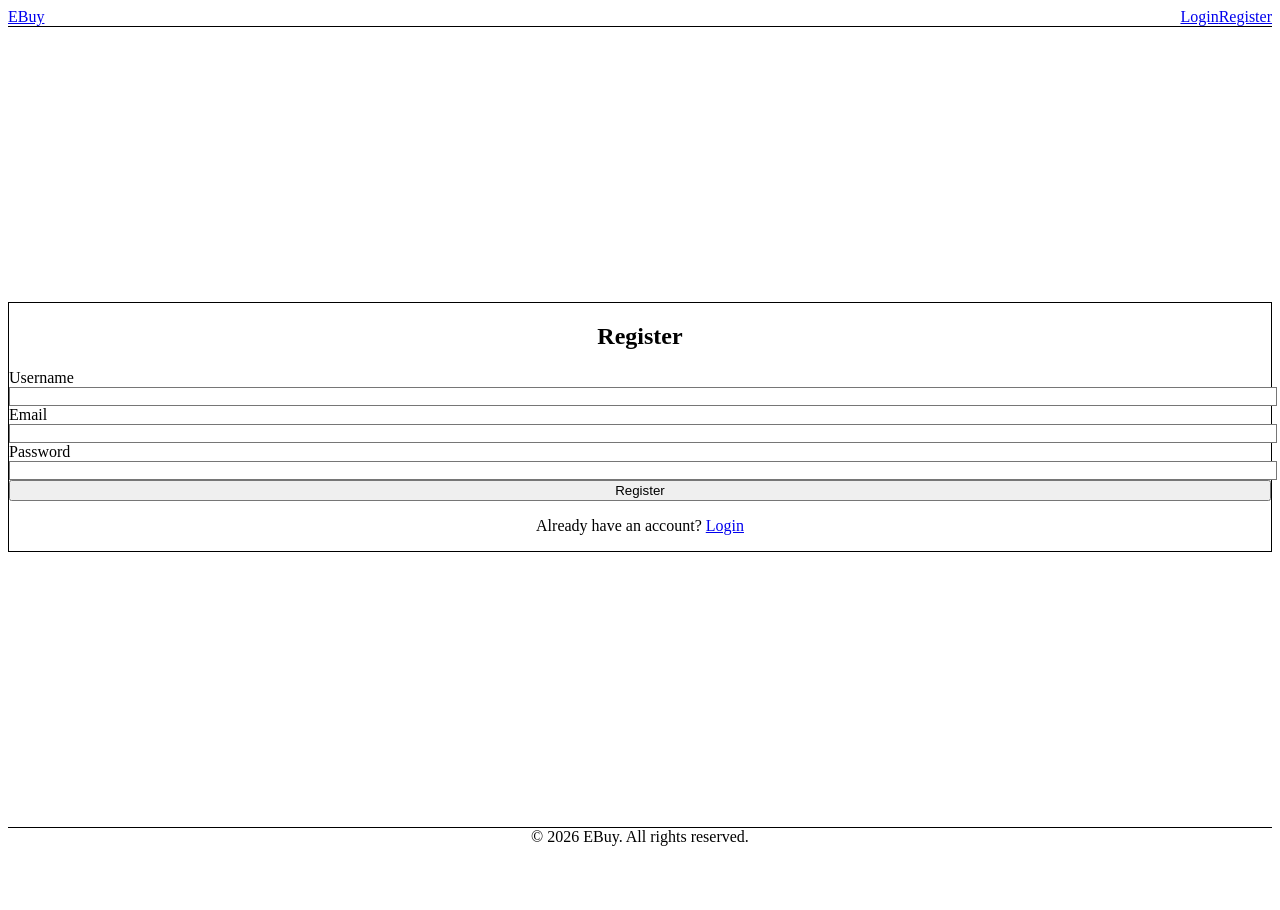
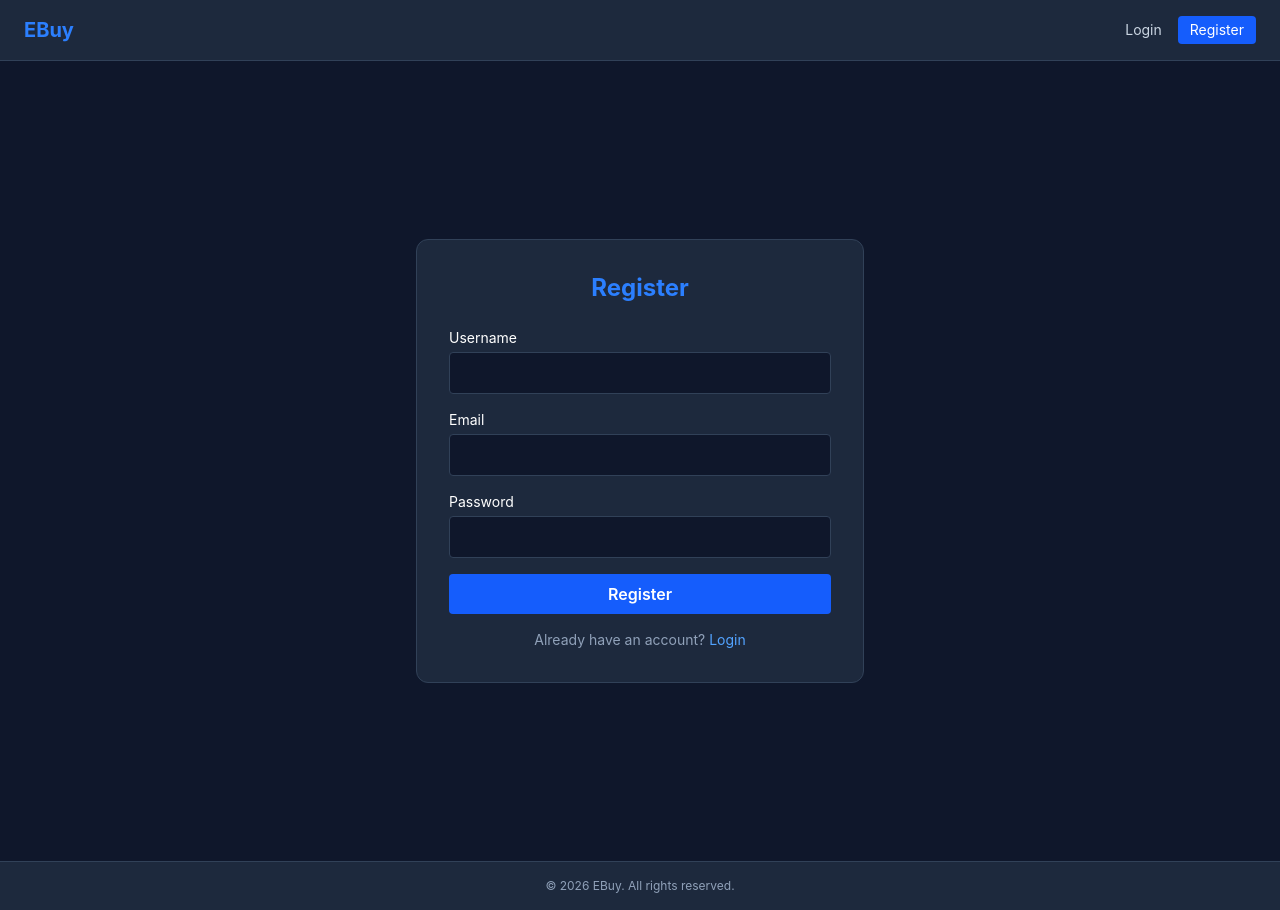
Before and after one commit to princeevansonstud/EBuy-Frontend-, a React (Vite) app: page /register in a window 1280 px wide. Before the commit the page ends 854 px from the top, so only its background shows below. Built offline with nearby package versions, Linux system fonts and the light colour scheme.

Commit message:
FE-06: Implement Home page catalog view with category filtering

```diff
--- a/src/App.jsx
+++ b/src/App.jsx
@@ -17,7 +17,7 @@ export default function App() {
           <Route path="/register" element={<Register />} />
 
           <Route element={<ProtectedRoute />}>
-            {/* Protected Routes (Cart, Checkout) will go here */}
+            <Route path="/profile" element={<div className="text-center text-white mt-20">Welcome to your profile!</div>} />
           </Route>
         </Routes>
       </main>
--- a/src/index.css
+++ b/src/index.css
@@ -1,3 +1 @@
-@tailwind base;
-@tailwind components;
-@tailwind utilities;
+@import "tailwindcss";
```
Also changed, not shown: src/pages/Home.jsx (+5 -8 lines).
